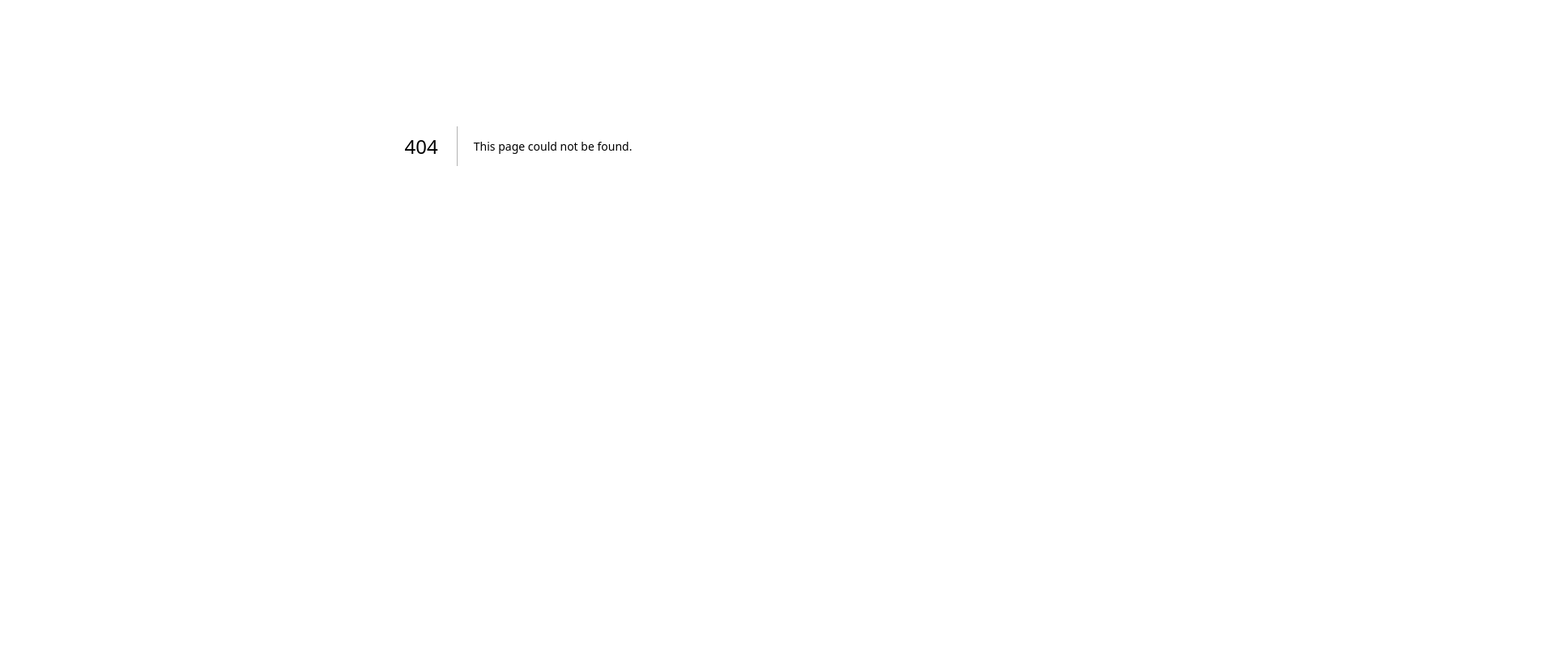
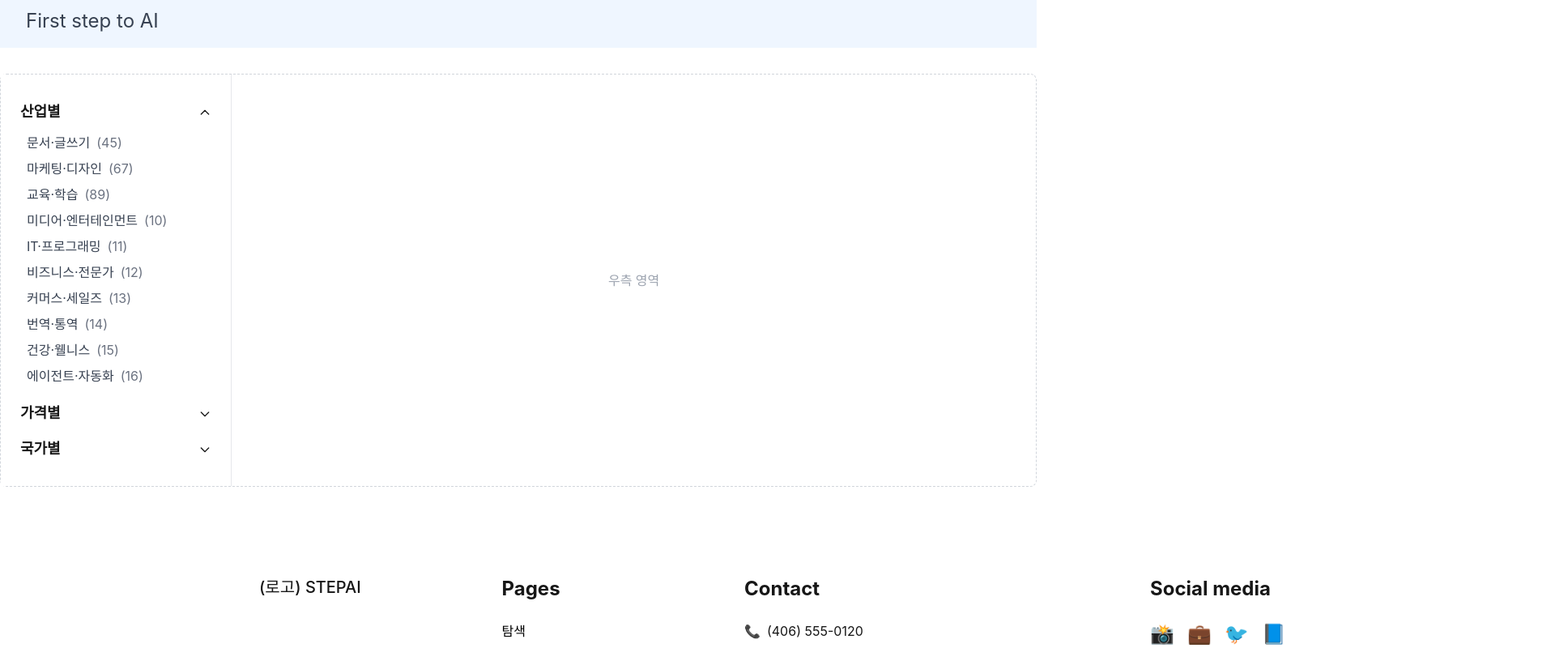
Before and after one commit to kimnamwook1/stepai-web, a Next.js app: page /category in a window 1280 px wide. Before the commit this address had no page. Shown: the part 220-1020 px from the top of the page at 81% size, 1920 px wide, since content can reach past the window. Before the commit the page ends 800 px from the top, so only its background shows below. Built offline with nearby package versions, Linux system fonts and the light colour scheme; a web font is replaced by a local one.

Commit message:
카테고리페이지 SortSection 작업 완료

```diff
--- /dev/null
+++ b/src/app/category/page.tsx
@@ -0,0 +1,106 @@
+"use client";
+
+import Header from "@/components/Header";
+import Footer from "@/components/Footer";
+import Main_Banner from "@/components/Main_Banner";
+import { useState } from "react";
+
+const categoryOptions = [
+    "문서·글쓰기", "마케팅·디자인", "교육·학습", "미디어·엔터테인먼트", "IT·프로그래밍", "비즈니스·전문가", "커머스·세일즈", "번역·통역", "건강·웰니스", "에이전트·자동화"
+];
+const countryOptions = ["한국", "미국", "중국", "프랑스"];
+const categoryCounts: Record<string, number> = { "문서·글쓰기": 45, "마케팅·디자인": 67, "교육·학습": 89, "미디어·엔터테인먼트": 10, "IT·프로그래밍": 11, "비즈니스·전문가": 12, "커머스·세일즈": 13, "번역·통역": 14, "건강·웰니스": 15, "에이전트·자동화": 16 };
+const countryCounts: Record<string, number> = { "한국": 100, "미국": 200, "중국": 300, "프랑스": 400 };
+
+const ArrowIcon = ({ open }: { open: boolean }) => (
+    <svg
+        className={`w-4 h-4 transition-transform duration-300 inline ${open ? 'rotate-180' : ''}`}
+        fill="none"
+        stroke="currentColor"
+        viewBox="0 0 24 24"
+    >
+        <path
+            strokeLinecap="round"
+            strokeLinejoin="round"
+            strokeWidth={2}
+            d="M19 9l-7 7-7-7"
+        />
+    </svg>
+);
+
+const CategoryPage = () => {
+    const [open, setOpen] = useState({
+        category: true,
+        country: false,
+        price: false,
+    });
+    const toggle = (key: keyof typeof open) => setOpen((prev) => ({ ...prev, [key]: !prev[key] }));
+
+    return (
+        <>
+            <Header />
+            <main className="w-full min-h-screen flex flex-col items-center justify-start pt-12 bg-white">
+                <Main_Banner Main_Title="Step by Step" Detail_Text="First step to AI" />
+                <div className="w-[1280px] mt-8 border border-dashed border-gray-300 rounded-lg min-h-[300px] flex flex-row items-stretch">
+                    {/* SortSection (좌측) */}
+                    <div className="flex-[2] min-w-[180px] border-r border-gray-200 bg-white flex flex-col p-6">
+                        {/* 카테고리별 */}
+                        <button className="flex items-center w-full justify-between text-lg font-semibold py-2" onClick={() => toggle('category')}>
+                            산업별
+                            <span className="ml-2"><ArrowIcon open={open.category} /></span>
+                        </button>
+                        {open.category && (
+                            <ul className="pl-2 mb-2">
+                                {categoryOptions.map((opt) => (
+                                    <li key={opt} className="py-1 text-base text-gray-700 cursor-pointer hover:font-bold">
+                                        {opt}
+                                        <span className="ml-2 text-gray-500">({categoryCounts[opt]})</span>
+                                    </li>
+                                ))}
+                            </ul>
+                        )}
+                        {/* 가격별 */}
+                        <button className="flex items-center w-full justify-between text-lg font-semibold py-2" onClick={() => toggle('price')}>
+                            가격별
+                            <span className="ml-2"><ArrowIcon open={open.price} /></span>
+                        </button>
+                        {open.price && (
+                            <ul className="pl-2 mb-2">
+                                <li className="py-1 text-base text-gray-700 cursor-pointer hover:font-bold">
+                                    유료
+                                    <span className="ml-2 text-gray-500">(123)</span>
+                                </li>
+                                <li className="py-1 text-base text-gray-700 cursor-pointer hover:font-bold">
+                                    무료
+                                    <span className="ml-2 text-gray-500">(456)</span>
+                                </li>
+                            </ul>
+                        )}
+                        {/* 국가별 */}
+                        <button className="flex items-center w-full justify-between text-lg font-semibold py-2" onClick={() => toggle('country')}>
+                            국가별
+                            <span className="ml-2"><ArrowIcon open={open.country} /></span>
+                        </button>
+                        {open.country && (
+                            <ul className="pl-2 mb-2">
+                                {countryOptions.map((opt) => (
+                                    <li key={opt} className="py-1 text-base text-gray-700 cursor-pointer hover:font-bold">
+                                        {opt}
+                                        <span className="ml-2 text-gray-500">({countryCounts[opt]})</span>
+                                    </li>
+                                ))}
+                            </ul>
+                        )}
+                    </div>
+                    {/* ResultSection (우측) */}
+                    <div className="flex-[8] flex flex-col p-6">
+                        <div className="flex items-center justify-center h-full text-gray-400">우측 영역</div>
+                    </div>
+                </div>
+            </main>
+            <Footer />
+        </>
+    );
+};
+
+export default CategoryPage;
--- a/src/components/Footer.tsx
+++ b/src/components/Footer.tsx
@@ -53,9 +53,15 @@ const Footer: React.FC = () => {
                             key={p.label}
                             className="text-base text-black text-left hover:underline"
                             onClick={
-                                p.label === '트렌드'
-                                    ? () => window.location.href = '/trend'
-                                    : undefined
+                                p.label === '탐색'
+                                    ? () => window.location.href = '/category'
+                                    : p.label === '트렌드'
+                                        ? () => window.location.href = '/trend'
+                                        : p.label === '소식'
+                                            ? () => window.location.href = '/news'
+                                            : p.label === '광고'
+                                                ? () => window.location.href = '/ad'
+                                                : undefined
                             }
                         >
                             {p.label}
--- a/src/components/Header.tsx
+++ b/src/components/Header.tsx
@@ -57,7 +57,9 @@ const Header = () => {
                                     <button
                                         className="text-black font-medium hover:text-gray-600 transition-colors duration-300 text-base px-1"
                                         onClick={() => {
-                                            if (item.id === 'trends') {
+                                            if (item.id === 'explore') {
+                                                window.location.href = '/category';
+                                            } else if (item.id === 'trends') {
                                                 window.location.href = '/trend';
                                             } else if (item.id === 'news') {
                                                 window.location.href = '/news';
```
Also changed, not shown: 1 other file (tests, documents, lock files or other folders).
